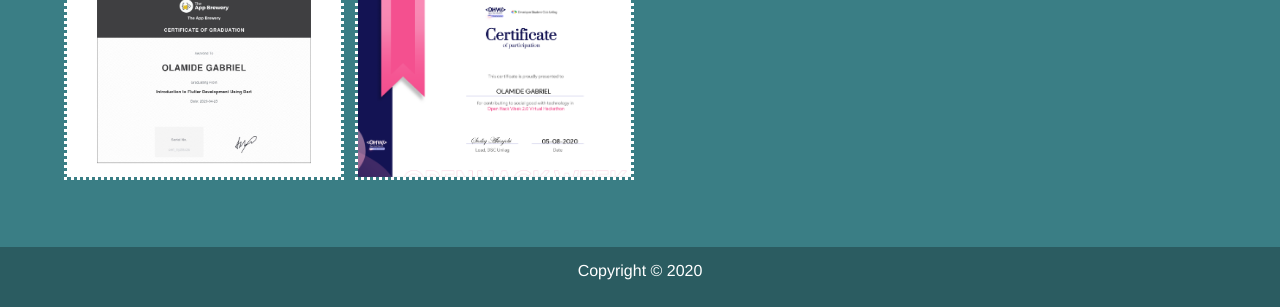
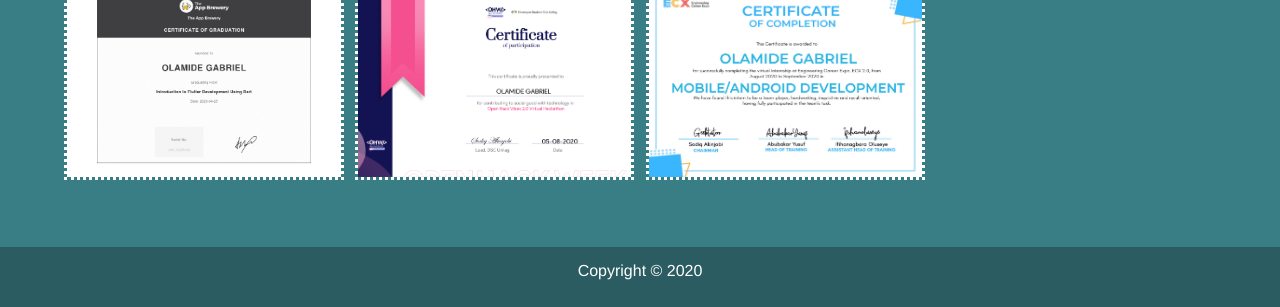
Before and after one commit to lordlamee/lordlamee.github.io, a website: page work.html in a window 1280 px wide. Shown: the part 565-872 px from the top of the page. Drawn offline with Linux system fonts and the light colour scheme.

Commit message:
new cert

```diff
--- a/work.html
+++ b/work.html
@@ -69,6 +69,8 @@
       <div class="item">  <a href="img/flutter-certificate-1.jpg"><img src="img/flutter-certificate-1.jpg" alt="flutter certificate" /></a>
         </div>
         <a href="img/dsc-ohw-certificate.png"><img src="img/dsc-ohw-certificate.png" alt="open hack week certificate"/>
+          <div class="item">  <a href="img/olamide-ecx-internship.jpg"><img src="img/olamide-ecx-internship.jpg" alt="ecx internship certificate" /></a>
+          </div>
       </div>
     </main>
 
```
Also changed, not shown: img/olamide-ecx-internship.jpg (added).
